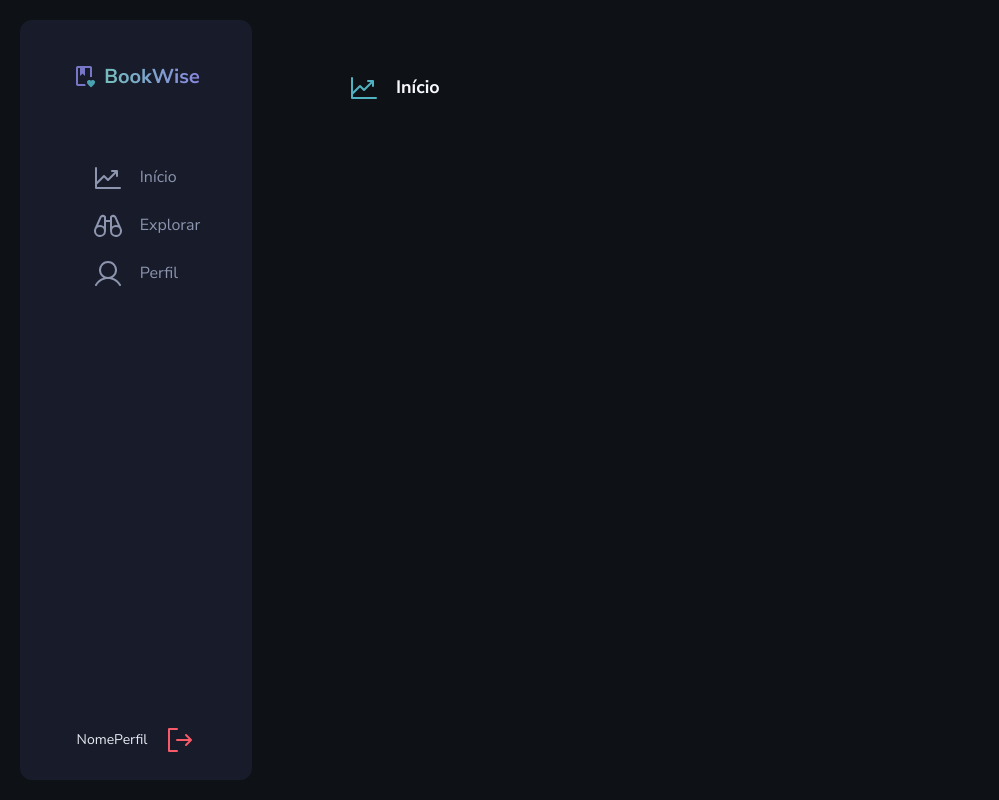
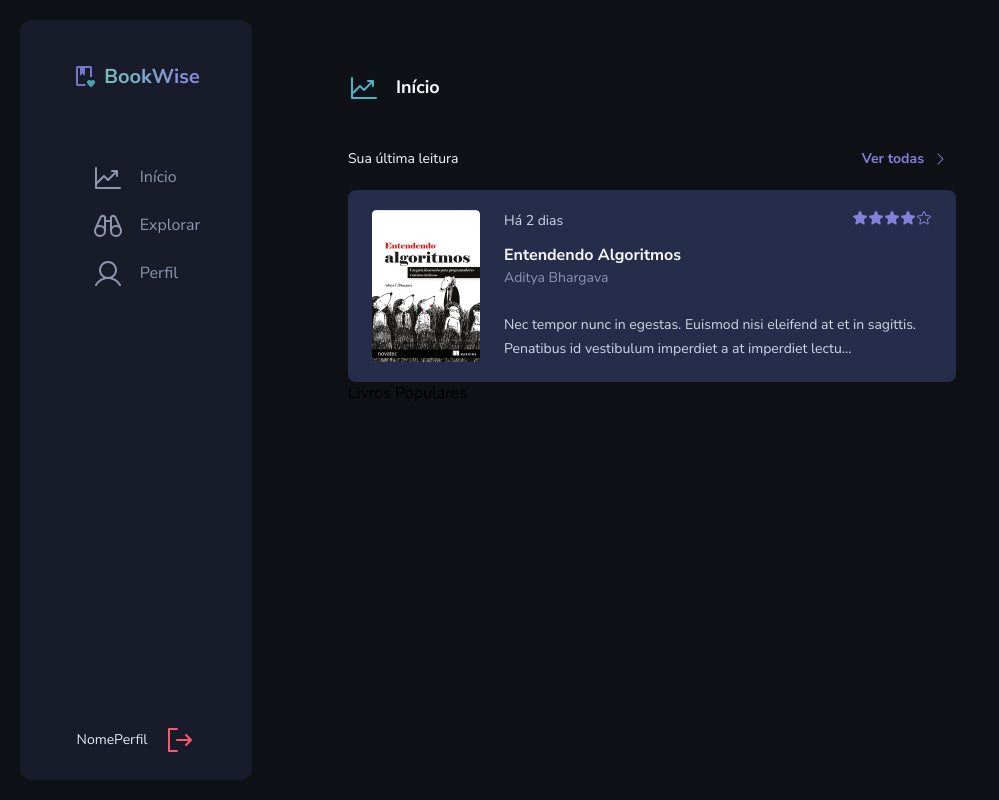
Before and after one commit to luisgustavofaria/bookWise, a Next.js app: page /home in a window 1280 px wide. Shown: the whole page, without its empty margins (0-999 px from the left). Built offline with nearby package versions, Linux system fonts and the light colour scheme.

Commit message:
styled MyBooks

```diff
--- a/src/components/NavBar.tsx
+++ b/src/components/NavBar.tsx
@@ -20,14 +20,14 @@ const Logo = styled.div`
   }
 `
 
-const MenuItem = styled.div`
+const MenuPage = styled.div`
   background: ${(props) => props.theme.colors.gray[700]};
   display: flex;
   flex-direction: column;
   gap: 16px;
 `
 
-const Item = styled.div`
+const Page = styled.div`
   background: ${(props) => props.theme.colors.gray[700]};
   display: flex;
   align-items: center;
@@ -101,23 +101,23 @@ export default function NavBar() {
           quality={100}
         />
       </Logo>
-      <MenuItem>
-        <Item>
+      <MenuPage>
+        <Page>
           <div></div>
           <ChartLineUp size={32} />
           <span>Início</span>
-        </Item>
-        <Item>
+        </Page>
+        <Page>
           <div></div>
           <Binoculars size={32} />
           <span>Explorar</span>
-        </Item>
-        <Item>
+        </Page>
+        <Page>
           <div></div>
           <User size={32} />
           <span>Perfil</span>
-        </Item>
-      </MenuItem>
+        </Page>
+      </MenuPage>
       <Profile>
         <span>NomePerfil</span>
         <SignOut size={32} color="#F75A68" />
--- a/src/pages/home/index.tsx
+++ b/src/pages/home/index.tsx
@@ -1,5 +1,13 @@
 import NavBar from '@/components/NavBar'
-import { Binoculars, ChartLineUp, SignOut, User } from '@phosphor-icons/react'
+import {
+  Binoculars,
+  CaretRight,
+  ChartLineUp,
+  SignOut,
+  Star,
+  User,
+} from '@phosphor-icons/react'
+import Image from 'next/image'
 import styled from 'styled-components'
 
 const Container = styled.div`
@@ -13,7 +21,7 @@ const ContainerMain = styled.div`
   padding: 52px 96px 0 96px;
 `
 
-const Item = styled.div`
+const Page = styled.div`
   display: flex;
   align-items: center;
   gap: 16px;
@@ -30,15 +38,176 @@ const Item = styled.div`
   }
 `
 
+const MyBooks = styled.div`
+  margin-top: 40px;
+  width: 608px;
+`
+
+const Title = styled.div`
+  height: 30px;
+  display: flex;
+  justify-content: space-between;
+  align-items: center;
+
+  > span {
+    color: ${(props) => props.theme.colors.gray[100]};
+    font-size: ${(props) => props.theme.fontSizes.sm};
+    font-weight: ${(props) => props.theme.fontWeights.regular};
+    line-height: ${(props) => props.theme.lineHeights.base};
+  }
+
+  > div {
+    display: flex;
+    align-items: center;
+    gap: 8px;
+    margin-right: 8px;
+  }
+  > div > span {
+    color: ${(props) => props.theme.colors.purple[100]};
+    font-size: ${(props) => props.theme.fontSizes.sm};
+    font-weight: ${(props) => props.theme.fontWeights.bold};
+    line-height: ${(props) => props.theme.lineHeights.base};
+  }
+
+  > div > svg {
+    color: ${(props) => props.theme.colors.purple[100]};
+  }
+`
+
+const BookCard = styled.div`
+  margin-top: 16px;
+  background-color: ${(props) => props.theme.colors.gray[600]};
+  padding: 20px 24px;
+  border-radius: 8px;
+  display: flex;
+  gap: 24px;
+
+  div,
+  span,
+  svg {
+    background-color: ${(props) => props.theme.colors.gray[600]};
+  }
+`
+
+const Book = styled.div`
+  position: relative;
+  width: 108px;
+  height: 152px;
+  border-radius: 4px;
+
+  img {
+    border-radius: 4px;
+    width: 100%;
+  }
+`
+
+const BookDetails = styled.div`
+  flex: 1;
+`
+
+const MainInfo = styled.div``
+
+const MyInfo = styled.div`
+  display: flex;
+  justify-content: space-between;
+
+  > span {
+    color: ${(props) => props.theme.colors.gray[300]};
+    font-size: ${(props) => props.theme.fontSizes.sm};
+    font-weight: ${(props) => props.theme.fontWeights.regular};
+    line-height: ${(props) => props.theme.lineHeights.base};
+  }
+
+  svg {
+    color: ${(props) => props.theme.colors.purple[100]};
+  }
+`
+
+const TitleInfo = styled.div`
+  margin-top: 12px;
+  display: flex;
+  flex-direction: column;
+`
+
+const BookTitle = styled.span`
+  color: ${(props) => props.theme.colors.gray[100]};
+  font-size: ${(props) => props.theme.fontSizes.md};
+  font-weight: ${(props) => props.theme.fontWeights.bold};
+  line-height: ${(props) => props.theme.lineHeights.short};
+`
+
+const BookAuthor = styled.span`
+  color: ${(props) => props.theme.colors.gray[400]};
+  font-size: ${(props) => props.theme.fontSizes.sm};
+  font-weight: ${(props) => props.theme.fontWeights.regular};
+  line-height: ${(props) => props.theme.lineHeights.base};
+`
+
+const Opinion = styled.div`
+  margin-top: 24px;
+
+  span {
+    color: ${(props) => props.theme.colors.gray[300]};
+    font-size: ${(props) => props.theme.fontSizes.sm};
+    font-weight: ${(props) => props.theme.fontWeights.regular};
+    line-height: ${(props) => props.theme.lineHeights.base};
+  }
+`
+
 export default function Home() {
   return (
     <Container>
       <NavBar />
       <ContainerMain>
-        <Item>
+        <Page>
           <ChartLineUp size={32} />
           <span>Início</span>
-        </Item>
+        </Page>
+        <div>
+          <div>
+            <MyBooks>
+              <Title>
+                <span>Sua última leitura</span>
+                <div>
+                  <span>Ver todas</span>
+                  <CaretRight size={16} />
+                </div>
+              </Title>
+              <BookCard>
+                <Book>
+                  <Image src="/books/entendendo-algoritmos.png" fill alt="" />
+                </Book>
+                <BookDetails>
+                  <MainInfo>
+                    <MyInfo>
+                      <span>Há 2 dias</span>
+                      <div>
+                        <Star size={16} weight="fill" />
+                        <Star size={16} weight="fill" />
+                        <Star size={16} weight="fill" />
+                        <Star size={16} weight="fill" />
+                        <Star size={16} />
+                      </div>
+                    </MyInfo>
+                    <TitleInfo>
+                      <BookTitle>Entendendo Algoritmos</BookTitle>
+                      <BookAuthor>Aditya Bhargava</BookAuthor>
+                    </TitleInfo>
+                  </MainInfo>
+                  <Opinion>
+                    <span>
+                      Nec tempor nunc in egestas. Euismod nisi eleifend at et in
+                      sagittis. Penatibus id vestibulum imperdiet a at imperdiet
+                      lectu...
+                    </span>
+                  </Opinion>
+                </BookDetails>
+              </BookCard>
+            </MyBooks>
+            <div></div>
+          </div>
+          <div>Livros Populares</div>
+        </div>
       </ContainerMain>
     </Container>
   )
--- a/src/styles/theme.ts
+++ b/src/styles/theme.ts
@@ -15,12 +15,12 @@ export const theme = {
     10: '2.5rem',
   },
   fontSizes: {
-    xs: '0.75rem',
-    sm: '0.875rem',
-    md: '1rem',
-    lg: '1.125rem',
-    xl: '1.25rem',
-    '2xl': '1.5rem',
+    xs: '0.75rem', //12px
+    sm: '0.875rem', //14px
+    md: '1rem', //16px
+    lg: '1.125rem', //18px
+    xl: '1.25rem', //20px
+    '2xl': '1.5rem', //24px
   },
   fontWeights: {
     regular: '400',
```
